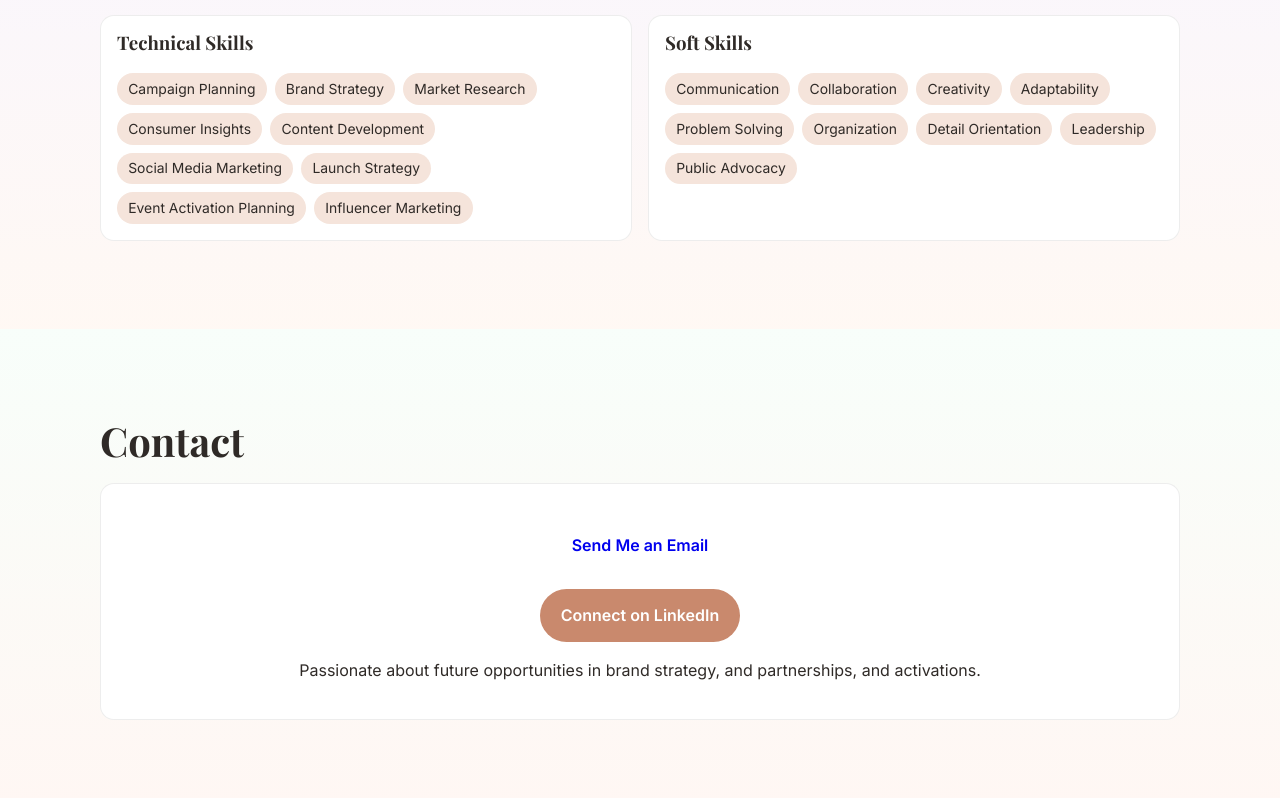
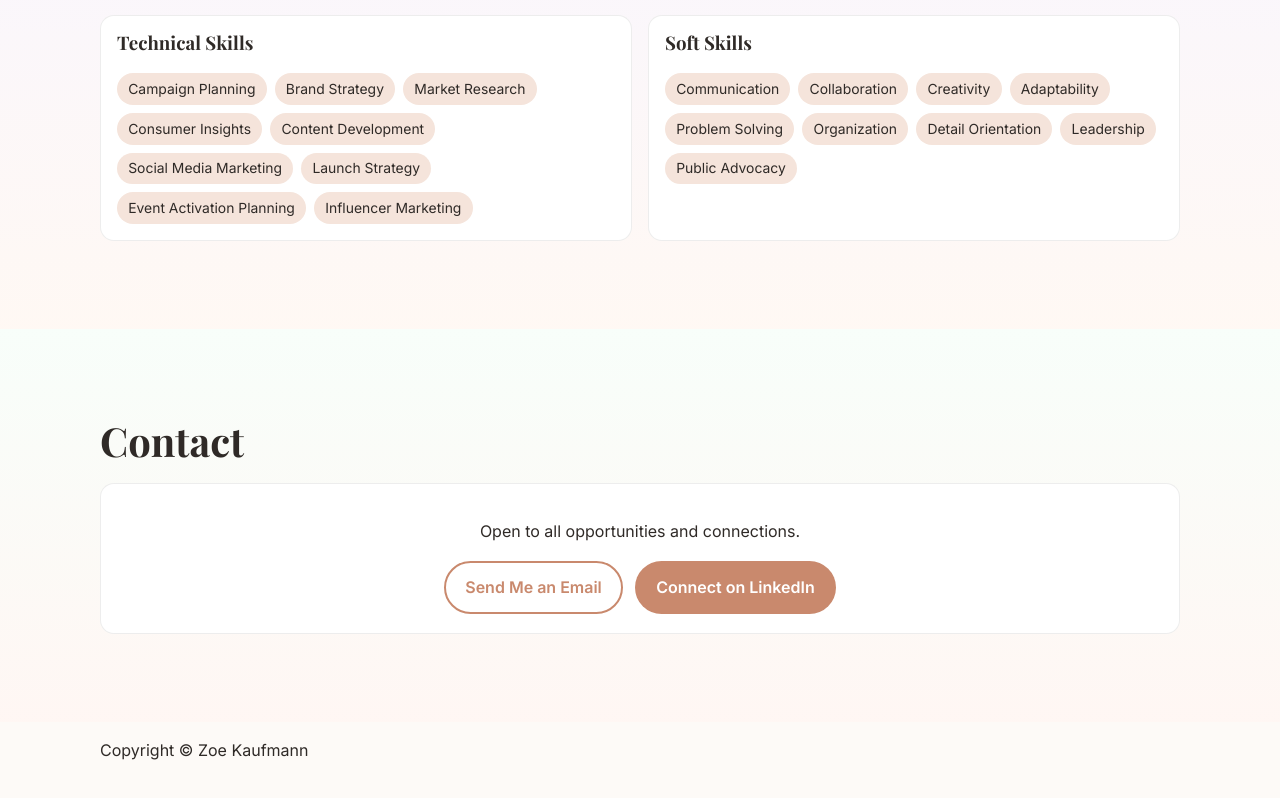
Before and after one commit to zoekaufmann17/my-website, a plain HTML site: page index.html in a window 1280 px wide. Shown: the part 3787-4585 px from the top of the page. Drawn offline with nearby package versions, Linux system fonts and the light colour scheme.

Commit message:
Update contact section and add footer

```diff
--- a/index.html
+++ b/index.html
@@ -581,15 +581,20 @@
     <div class="container">
       <h2>Contact</h2>
       <div class="contact-card">
-        <p>
-        <a href="mailto:zkaufmann@tulane.edu" class="btn">Send Me an Email</a>
-        <p>
+          <p>Open to all opportunities and connections.</p>
+        <div class="button-row">
+          <a class="btn btn-outline" href="mailto:zkaufmann@tulane.edu" target="_blank" rel="noopener noreferrer">Send Me an Email</a>
           <a class="btn btn-primary" href="https://linkedin.com/in/zoe-kaufmann/" target="_blank" rel="noopener noreferrer">Connect on LinkedIn</a>
-        </p>
-        <p>Passionate about future opportunities in brand strategy, and partnerships, and activations.</p>
+        </div>
       </div>
     </div>
   </section>
+
+  <footer class="footer">
+    <div class="container">
+      <p>Copyright © <span id="currentYear"></span> Zoe Kaufmann</p>
+    </div>
+  </footer>
 
   <button class="back-to-top" id="backToTop" aria-label="Back to top">↑</button>
 
```
